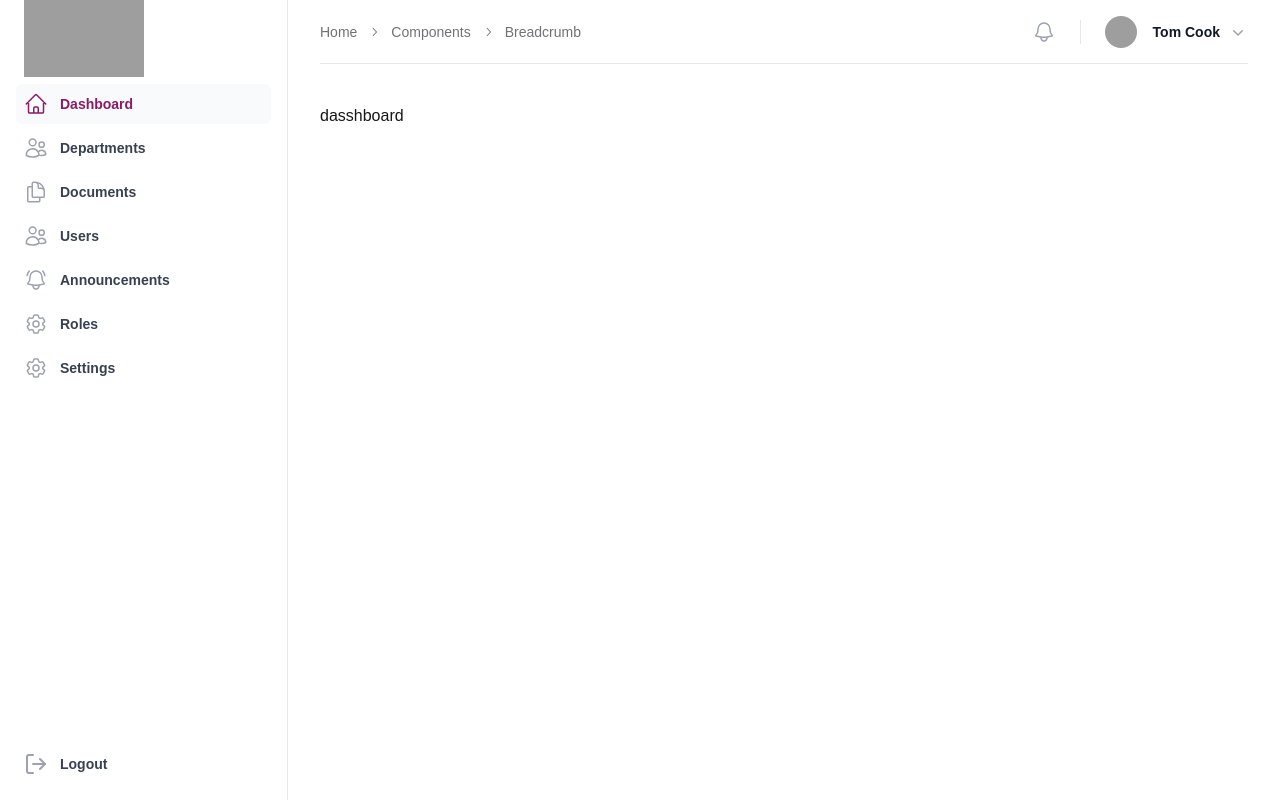
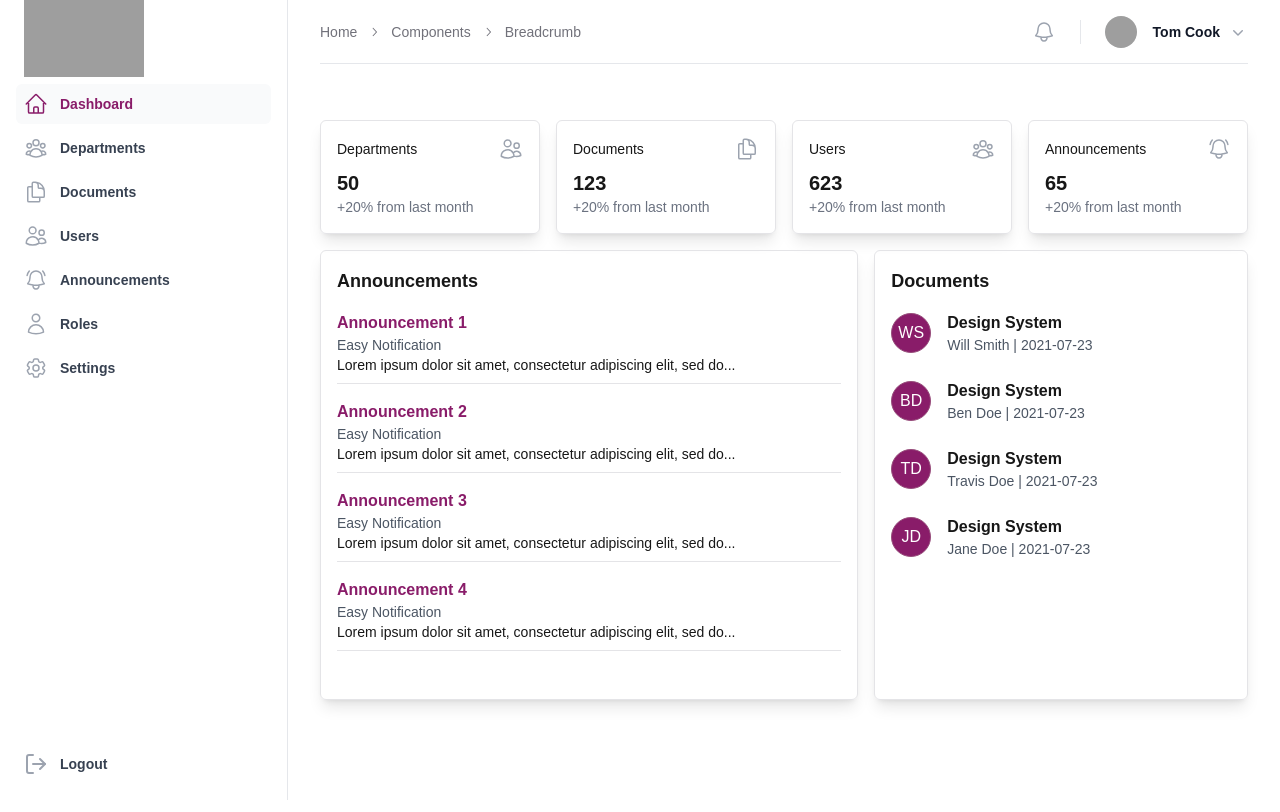
Before and after one commit to xanotech101/gmfb-directory-app, a Next.js app: page /dashboard in a window 1280 px wide. Shown: the top 812 px of the page. Built offline with nearby package versions, Linux system fonts and the light colour scheme; grey boxes are pictures that could not be loaded.

Commit message:
chore: dashboard

```diff
--- a/src/app/(root)/announcements/_components/announcement-card.tsx
+++ b/src/app/(root)/announcements/_components/announcement-card.tsx
@@ -31,6 +31,7 @@ const announcements = [
     users: ['Jon Doe', 'Jane Doe', 'Smith Doe'],
   },
 ]
+
 export const AnnouncementCard = () => {
   const [expandedIndex, setExpandedIndex] = useState<number | null>(null)
 
--- a/src/app/(root)/dashboard/page.tsx
+++ b/src/app/(root)/dashboard/page.tsx
@@ -1,7 +1,234 @@
-import React from 'react'
+import { Avatar, AvatarFallback, AvatarImage } from '@radix-ui/react-avatar'
+import { cn } from '@/lib/utils'
+import {
+  BellAlertIcon,
+  UsersIcon,
+  DocumentDuplicateIcon,
+  UserGroupIcon,
+} from '@heroicons/react/24/outline'
 
-export default function Page() {
+const analytics = [
+  { name: 'Departments', total: 50, icon: UsersIcon, increase: '+20% from last month' },
+  { name: 'Documents', total: 123, icon: DocumentDuplicateIcon, increase: '+20% from last month' },
+  { name: 'Users', total: 623, icon: UserGroupIcon, increase: '+20% from last month' },
+  { name: 'Announcements', total: 65, icon: BellAlertIcon, increase: '+20% from last month' },
+]
+
+const announcements = [
+  {
+    title: 'Announcement 1',
+    subject: 'Easy Notification',
+    body: 'Lorem ipsum dolor sit amet, consectetur adipiscing elit, sed do eiusmod tempor incididunt ut labore et dolore magna aliqua. Ut enim ad minim veniam, quis nostrud exercitation ullamco laboris nisi ut aliquip ex ea commodo consequat.',
+    departments: ['Marketing', 'Human Resources', 'Sales'],
+    users: ['Jon Doe', 'Jane Doe', 'Smith Doe'],
+  },
+  {
+    title: 'Announcement 2',
+    subject: 'Easy Notification',
+    body: 'Lorem ipsum dolor sit amet, consectetur adipiscing elit, sed do eiusmod tempor incididunt ut labore et dolore magna aliqua. Ut enim ad minim veniam, quis nostrud exercitation ullamco laboris nisi ut aliquip ex ea commodo consequat.',
+    departments: ['Marketing', 'Human Resources', 'Sales'],
+    users: ['Jon Doe', 'Jane Doe', 'Smith Doe'],
+  },
+  {
+    title: 'Announcement 3',
+    subject: 'Easy Notification',
+    body: 'Lorem ipsum dolor sit amet, consectetur adipiscing elit, sed do eiusmod tempor incididunt ut labore et dolore magna aliqua. Ut enim ad minim veniam, quis nostrud exercitation ullamco laboris nisi ut aliquip ex ea commodo consequat.',
+    departments: ['Marketing', 'Human Resources', 'Sales'],
+    users: ['Jon Doe', 'Jane Doe', 'Smith Doe'],
+  },
+  {
+    title: 'Announcement 4',
+    subject: 'Easy Notification',
+    body: 'Lorem ipsum dolor sit amet, consectetur adipiscing elit, sed do eiusmod tempor incididunt ut labore et dolore magna aliqua. Ut enim ad minim veniam, quis nostrud exercitation ullamco laboris nisi ut aliquip ex ea commodo consequat.',
+    departments: ['Marketing', 'Human Resources', 'Sales'],
+    users: ['Jon Doe', 'Jane Doe', 'Smith Doe'],
+  },
+]
+
+const documents = [
+  {
+    id: 1,
+    title: 'Design System',
+    created_by: {
+      first_name: 'Will',
+      last_name: 'Smith',
+      email: 'jondoe@mail.com',
+      department: 'Design',
+      avatar: undefined,
+    },
+    date: '2021-07-23',
+    receipients: {
+      departments: [
+        {
+          name: 'Design',
+        },
+      ],
+      users: [
+        {
+          name: 'Jane Doe',
+          avatar: 'https://randomuser.me/api/portraits',
+        },
+      ],
+    },
+  },
+  {
+    id: 1,
+    title: 'Design System',
+    created_by: {
+      first_name: 'Ben',
+      last_name: 'Doe',
+      email: 'jondoe@mail.com',
+      department: 'Design',
+      avatar: undefined,
+    },
+    date: '2021-07-23',
+    receipients: {
+      departments: [
+        {
+          name: 'Design',
+        },
+      ],
+      users: [
+        {
+          name: 'Jane Doe',
+          avatar: 'https://randomuser.me/api/portraits',
+        },
+      ],
+    },
+  },
+  {
+    id: 1,
+    title: 'Design System',
+    created_by: {
+      first_name: 'Travis',
+      last_name: 'Doe',
+      email: 'jondoe@mail.com',
+      department: 'Design',
+      avatar: undefined,
+    },
+    date: '2021-07-23',
+    receipients: {
+      departments: [
+        {
+          name: 'Design',
+        },
+      ],
+      users: [
+        {
+          name: 'Jane Doe',
+          avatar: 'https://randomuser.me/api/portraits',
+        },
+      ],
+    },
+  },
+  {
+    id: 1,
+    title: 'Design System',
+    created_by: {
+      first_name: 'Jane',
+      last_name: 'Doe',
+      email: 'jondoe@mail.com',
+      department: 'Design',
+      avatar: undefined,
+    },
+    date: '2021-07-23',
+    receipients: {
+      departments: [
+        {
+          name: 'Design',
+        },
+      ],
+      users: [
+        {
+          name: 'Jane Doe',
+          avatar: 'https://randomuser.me/api/portraits',
+        },
+      ],
+    },
+  },
+]
+
+export default function Dashboard() {
   return (
-    <h1> dasshboard</h1>
+    <div className="h-screen">
+      <div className="h-full flex flex-col">
+        <div className="grid grid-cols-1 sm:grid-cols-4 gap-4 mt-4 mx-4 sm:mx-6 lg:mx-0">
+          {analytics.map((item, index) => (
+            <div
+              key={index}
+              className="h-auto p-4 border shadow-lg rounded-md overflow-hidden flex flex-col justify-between"
+            >
+              <div className="flex items-center justify-between">
+                <span className="text-sm font-medium">{item.name}</span>
+                <item.icon
+                  aria-hidden="true"
+                  className={cn('h-6 w-6 shrink-0', {
+                    'text-[#891C69]': false,
+                    'text-gray-400': true,
+                  })}
+                />
+              </div>
+              <div className="mt-2">
+                <h2 className="text-xl font-bold">{item.total}</h2>
+                <p className="text-sm text-gray-500">{item.increase}</p>
+              </div>
+            </div>
+          ))}
+        </div>
+
+        <div className="grid grid-cols-1 sm:grid-cols-[58%_42%] flex-grow mt-4 gap-4 mx-4 sm:mx-6 lg:mx-0">
+          <div className="border shadow-lg rounded-md h-[300px] sm:h-[350px] md:h-[400px] lg:h-[450px] overflow-y-auto p-4">
+            <h3 className="text-lg font-bold mb-2">Announcements</h3>
+            {announcements.length > 0 ? (
+              announcements.map((announcement, index) => (
+                <div key={index} className="border-b pb-2 my-4 last:mb-0">
+                  <h4 className="font-semibold text-[#891C69]">{announcement.title}</h4>
+                  <p className="text-sm text-gray-600">{announcement.subject}</p>
+                  <p
+                    className="text-sm overflow-hidden overflow-ellipsis whitespace-nowrap"
+                    title={announcement.body}
+                  >
+                    {announcement.body.split(' ').slice(0, 10).join(' ')}...
+                  </p>
+                </div>
+              ))
+            ) : (
+              <p className="text-gray-500">No announcements available.</p> // Fallback message if no announcements
+            )}
+          </div>{' '}
+          <div className="border shadow-lg rounded-md h-[300px] sm:h-[350px] md:h-[400px] lg:h-[450px] overflow-y-auto p-4 lg:mr-4">
+            <h3 className="text-lg font-bold mb-2">Documents</h3>
+            {documents.length > 0 ? (
+              documents.map((document) => (
+                <div key={document.id} className="flex items-center pb-2 my-4 last:mb-0">
+                  <div className="flex-shrink-0 mr-4">
+                    <Avatar>
+                      <AvatarImage
+                        src={document.created_by.avatar}
+                        alt="profile image"
+                        className="rounded-full"
+                      />
+                      <AvatarFallback className="h-[40px] w-[40px] bg-[#891C69] border border-[#974D7B] rounded-full flex items-center justify-center text-white">
+                        {document.created_by.first_name[0]}
+                        {document.created_by.last_name[0]}
+                      </AvatarFallback>
+                    </Avatar>
+                  </div>
+                  <div className="flex-grow">
+                    <h4 className="font-semibold">{document.title}</h4>
+                    <p className="text-sm text-gray-600">
+                      {document.created_by.first_name} {document.created_by.last_name} |{' '}
+                      {document.date}
+                    </p>
+                  </div>
+                </div>
+              ))
+            ) : (
+              <p className="text-gray-500">No documents available.</p>
+            )}
+          </div>
+        </div>
+      </div>
+    </div>
   )
 }
--- a/src/app/(root)/documents/page.tsx
+++ b/src/app/(root)/documents/page.tsx
@@ -81,8 +81,12 @@ export default function Documents() {
                   <div className="flex items-center">
                     <div className="h-11 w-11 flex-shrink-0">
                       <Avatar>
-                        <AvatarImage src={document.created_by.avatar} alt="profile image" />
-                        <AvatarFallback className="h-full w-full bg-blue-500 border border-blue-200 flex items-center justify-center">
+                        <AvatarImage
+                          src={document.created_by.avatar}
+                          alt="profile image"
+                          className="rounded-full"
+                        />
+                        <AvatarFallback className="h-full w-full bg-[#891C69] border border-[#974D7B] rounded-full flex items-center justify-center text-white">
                           {document.created_by.first_name[0]}
                           {document.created_by.last_name[0]}
                         </AvatarFallback>
--- a/src/app/(root)/layout.tsx
+++ b/src/app/(root)/layout.tsx
@@ -7,6 +7,8 @@ import {
   DocumentDuplicateIcon,
   HomeIcon,
   UsersIcon,
+  UserGroupIcon,
+  UserIcon,
 } from '@heroicons/react/24/outline'
 import { usePathname } from 'next/navigation'
 import { DesktopSidebar } from '@/components/layout/sidebar/desktop-sidebar'
@@ -15,7 +17,7 @@ import { MobileSidebar } from '@/components/layout/sidebar/mobile-sidebar'
 
 const navigation = [
   { name: 'Dashboard', href: '/dashboard', icon: HomeIcon, current: true },
-  { name: 'Departments', href: '/departments', icon: UsersIcon, current: false },
+  { name: 'Departments', href: '/departments', icon: UserGroupIcon, current: false },
   {
     name: 'Documents',
     href: '/documents',
@@ -30,7 +32,7 @@ const navigation = [
   {
     name: 'Roles',
     href: '/roles',
-    icon: Cog6ToothIcon,
+    icon: UserIcon,
   },
   {
     name: 'Settings',
```
